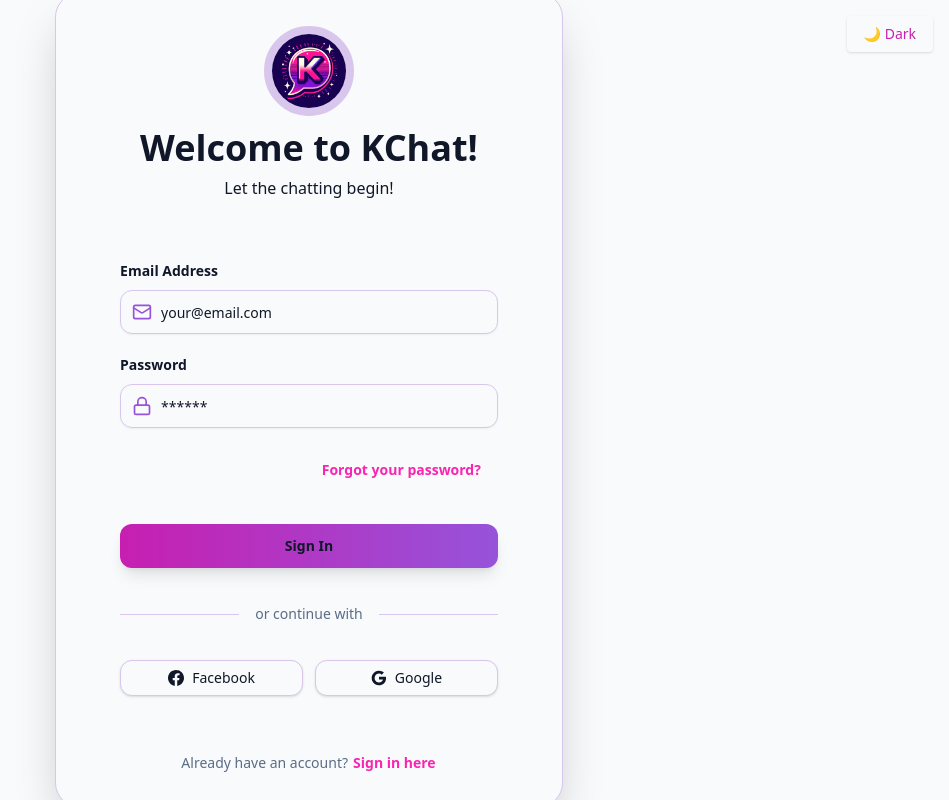
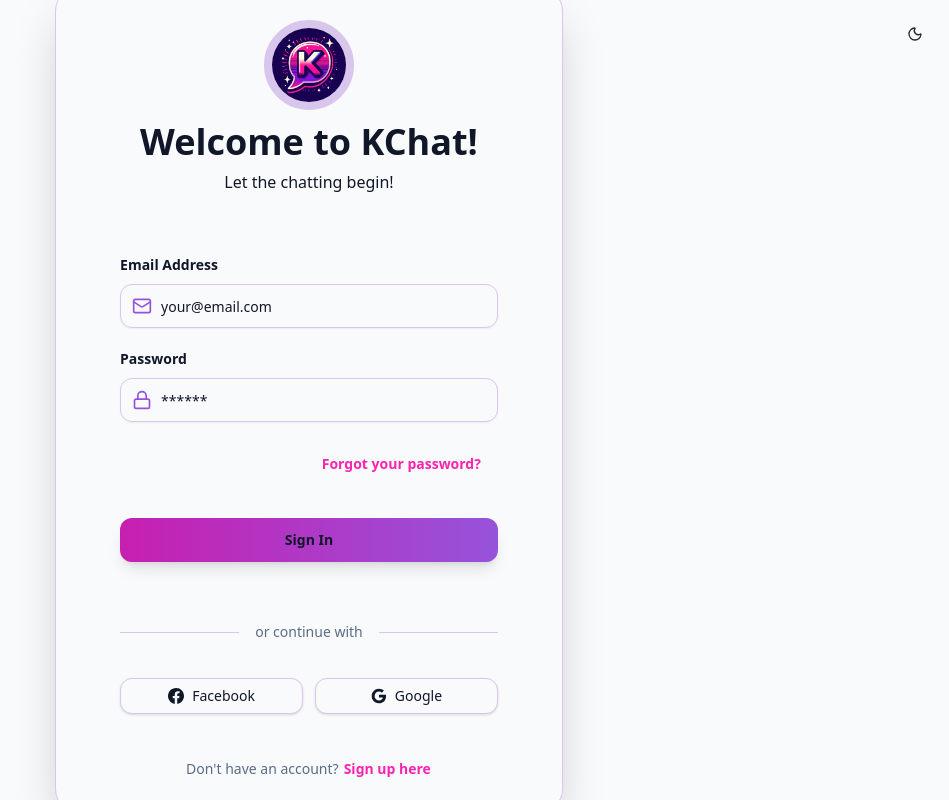
Before and after one commit to kris01-s/KChat, a React (Vite) app: page /login in a window 1280 px wide. Shown: the whole page, without its empty margins (331-1280 px from the left). Built offline with nearby package versions, Linux system fonts and the light colour scheme.

Commit message:
feat: ui minor changes

```diff
--- a/src/components/custom/ActionButton.tsx
+++ b/src/components/custom/ActionButton.tsx
@@ -8,12 +8,14 @@
 
 const ActionButton: React.FC<ActionButtonProps> = ({ label, onClick }) => {
   return (
+    <div className="flex flex-col w-full mt-3">
       <Button
         onClick={onClick}
         className="w-full bg-gradient-to-r from-[var(--primary)] to-[var(--secondary)] hover:from-[var(--secondary)] hover:to-[var(--primary)] text-[var(--foreground)] font-semibold py-3 rounded-xl transition-all duration-300 transform hover:scale-[1.02] shadow-lg hover:shadow-[var(--primary)]/30 border-0 h-11"
       >
         {label}
       </Button>
+    </div>
   );
 };
 
--- /dev/null
+++ b/src/components/custom/SocialSection.tsx
@@ -0,0 +1,71 @@
+import React from "react";
+
+import { FacebookIcon, GoogleIcon } from "@/lib/constants/svg.js";
+import IconButton from "./IconButton.js";
+import { Button } from "../ui/button.js";
+
+export enum ScreenType {
+  login,
+  register,
+}
+
+interface SocialSectionProps {
+  screenType?: ScreenType;
+}
+
+export const SocialSection = ({
+  screenType = ScreenType.login,
+}: SocialSectionProps) => {
+  const socialButtons = [
+    {
+      label: "Facebook",
+      icon: <FacebookIcon />,
+      onClick: () => {},
+    },
+    {
+      label: "Google",
+      icon: <GoogleIcon />,
+      onClick: () => {},
+    },
+  ];
+
+  return (
+    <div className="flex flex-col w-full gap-3 mt-3">
+      <div className="relative my-6">
+        <div className="absolute inset-0 flex items-center">
+          <div className="w-full border-t border-[var(--border)]"></div>
+        </div>
+        <div className="relative flex justify-center text-sm">
+          <span className="px-4 bg-[var(--background)] text-[var(--muted-foreground)]">
+            or continue with
+          </span>
+        </div>
+      </div>
+
+      <div className="flex flex-col sm:flex-row gap-3">
+        {socialButtons.map((button, index) => (
+          <IconButton
+            key={index}
+            label={button.label}
+            icon={button.icon}
+            onClick={button.onClick}
+          />
+        ))}
+      </div>
+
+      <div className="mt-8 text-center self-center">
+        <p className="text-[var(--muted-foreground)] text-sm">
+          {screenType === ScreenType.login
+            ? `Don't have an account?`
+            : `Already have an account?`}
+          <Button
+            onClick={() => {}}
+            className="ml-1 bg-transparent shadow-none text-[var(--destructive)] hover:text-[var(--foreground)] font-semibold transition-colors p-0 h-auto"
+          >
+            {screenType === ScreenType.login ? `Sign up here` : `Sign in here`}
+          </Button>
+        </p>
+      </div>
+    </div>
+  );
+};
--- a/src/components/custom/ThemeToggle.tsx
+++ b/src/components/custom/ThemeToggle.tsx
@@ -1,7 +1,6 @@
-import { cn } from "@/lib/utils.js";
-import React from "react";
-import { useEffect, useState } from "react";
+import React, { useEffect, useState } from "react";
 import { Button } from "../ui/button.js";
+import { Moon, Sun } from "lucide-react";
 
 export function ThemeToggle() {
   const [theme, setTheme] = useState<"light" | "dark">("light");
@@ -24,9 +23,16 @@
   return (
     <Button
       onClick={toggleTheme}
-      className="text-[var(--primary)] bg-transparent rounded hover:border-transparent self-end "
+      variant="ghost"
+      size="icon"
+      aria-label="Toggle theme"
+      className="transition-colors duration-300 hover:bg-muted bg-transparent"
     >
-      {theme === "dark" ? "☀️ Light" : "🌙 Dark"}
+      {theme === "dark" ? (
+        <Sun className="h-5 w-5 text-yellow-500 transition-transform duration-300 rotate-0 scale-100" />
+      ) : (
+        <Moon className="h-5 w-5 text-gray-800 transition-transform duration-300 rotate-0 scale-100" />
+      )}
     </Button>
   );
 }
--- a/src/pages/Login.tsx
+++ b/src/pages/Login.tsx
@@ -3,24 +3,10 @@
 import React from "react";
 import TextInput from "@/components/custom/TextInput.js";
 import { Button } from "@/components/ui/button.js";
-import { FacebookIcon, GoogleIcon } from "@/lib/constants/svg.js";
+import { SocialSection } from "@/components/custom/SocialSection.js";
 import ActionButton from "@/components/custom/ActionButton.js";
-import IconButton from "@/components/custom/IconButton.js";
 
 export default function Login() {
-  const socialButtons = [
-    {
-      label: "Facebook",
-      icon: <FacebookIcon />,
-      onClick: () => {},
-    },
-    {
-      label: "Google",
-      icon: <GoogleIcon />,
-      onClick: () => {},
-    },
-  ];
-
   return (
     <div className="bg-[var(--background)] w-screen h-screen flex justify-center items-center px-2 sm:px-4">
       <div className="rounded-3xl bg-[var(--background)] border border-[var(--border)] py-8 px-6 sm:px-10 md:px-16 shadow-2xl">
@@ -50,40 +36,8 @@
             Forgot your password?
           </Button>
 
-          <div className="flex flex-col w-full gap-3 mt-3">
-            <ActionButton label="Sign In" onClick={() => {}} />
-
-            <div className="relative my-6">
-              <div className="absolute inset-0 flex items-center">
-                <div className="w-full border-t border-[var(--border)]"></div>
-              </div>
-              <div className="relative flex justify-center text-sm">
-                <span className="px-4 bg-[var(--background)] text-[var(--muted-foreground)]">
-                  or continue with
-                </span>
-              </div>
-            </div>
-
-            <div className="flex flex-col sm:flex-row gap-3">
-              {socialButtons.map((button, index) => (
-                <IconButton
-                  key={index}
-                  label={button.label}
-                  icon={button.icon}
-                  onClick={button.onClick}
-                />
-              ))}
-            </div>
-          </div>
-
-          <div className="mt-8 text-center self-center">
-            <p className="text-[var(--muted-foreground)] text-sm">
-              Already have an account?
-              <Button className="ml-1 bg-transparent shadow-none text-[var(--destructive)] hover:text-[var(--foreground)] font-semibold transition-colors p-0 h-auto">
-                Sign in here
-              </Button>
-            </p>
-          </div>
+          <ActionButton label={"Sign In"} onClick={() => {}} />
+          <SocialSection />
         </div>
       </div>
     </div>
--- a/src/pages/Register.tsx
+++ b/src/pages/Register.tsx
@@ -2,27 +2,16 @@
 import AuthHeader from "@/components/custom/AuthHeader.js";
 import React from "react";
 import TextInput from "@/components/custom/TextInput.js";
-import { Button } from "@/components/ui/button.js";
-import { FacebookIcon, GoogleIcon } from "@/lib/constants/svg.js";
+
+import {
+  ScreenType,
+  SocialSection,
+} from "@/components/custom/SocialSection.js";
 import ActionButton from "@/components/custom/ActionButton.js";
-import IconButton from "@/components/custom/IconButton.js";
-
-const socialButtons = [
-  {
-    label: "Facebook",
-    icon: <FacebookIcon />,
-    onClick: () => {},
-  },
-  {
-    label: "Google",
-    icon: <GoogleIcon />,
-    onClick: () => {},
-  },
-];
 
 export default function Register() {
   return (
-    <div className="bg-[var(--background)] w-full h-screen overflow-y-auto px-2 sm:px-4">
+    <div className="bg-[var(--background)] w-full flex  items-center h-screen overflow-y-auto px-2 sm:px-4">
       <div className="max-w-screen-sm mx-auto my-10 rounded-3xl bg-[var(--background)] border border-[var(--border)] px-6 sm:px-10 md:px-16 py-10 shadow-2xl">
         <div className="mx-2 sm:mx-5">
           <AuthHeader
@@ -61,40 +50,9 @@
             icon={<Lock />}
           />
 
-          <div className="flex flex-col w-full gap-3 mt-3">
-            <ActionButton label="Create Account" onClick={() => {}} />
+          <ActionButton label={"Create Account"} onClick={() => {}} />
 
-            <div className="relative my-6">
-              <div className="absolute inset-0 flex items-center">
-                <div className="w-full border-t border-[var(--border)]" />
-              </div>
-              <div className="relative flex justify-center text-sm">
-                <span className="px-4 bg-[var(--background)] text-[var(--muted-foreground)]">
-                  or continue with
-                </span>
-              </div>
-            </div>
-
-            <div className="flex flex-col sm:flex-row gap-3">
-              {socialButtons.map((button, index) => (
-                <IconButton
-                  key={index}
-                  label={button.label}
-                  icon={button.icon}
-                  onClick={button.onClick}
-                />
-              ))}
-            </div>
-          </div>
-
-          <div className="mt-8 text-center self-center">
-            <p className="text-[var(--muted-foreground)] text-sm">
-              Don't have an account?
-              <Button className="ml-1 bg-transparent shadow-none text-[var(--destructive)] hover:text-[var(--foreground)] font-semibold transition-colors p-0 h-auto">
-                Sign up here
-              </Button>
-            </p>
-          </div>
+          <SocialSection screenType={ScreenType.register} />
         </div>
       </div>
     </div>
```
Lines whose indentation alone changed are shown as unchanged.
